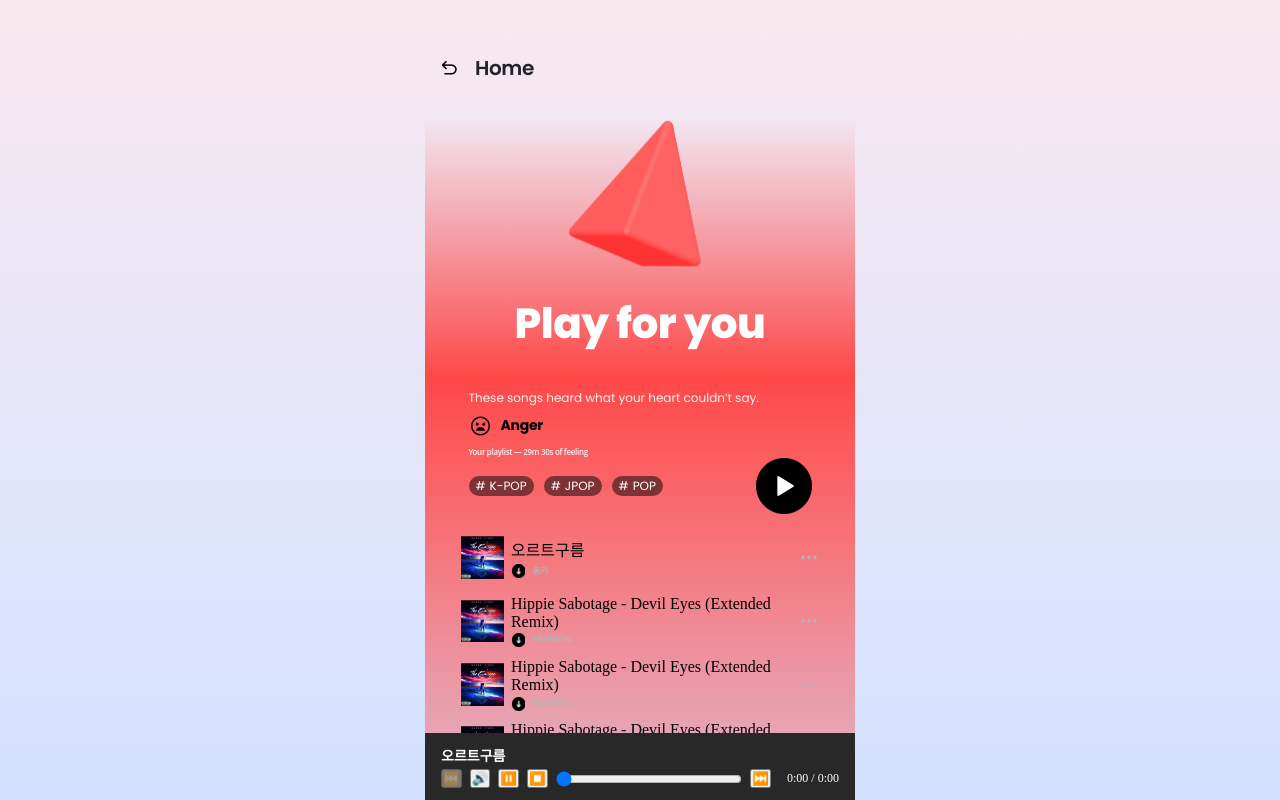
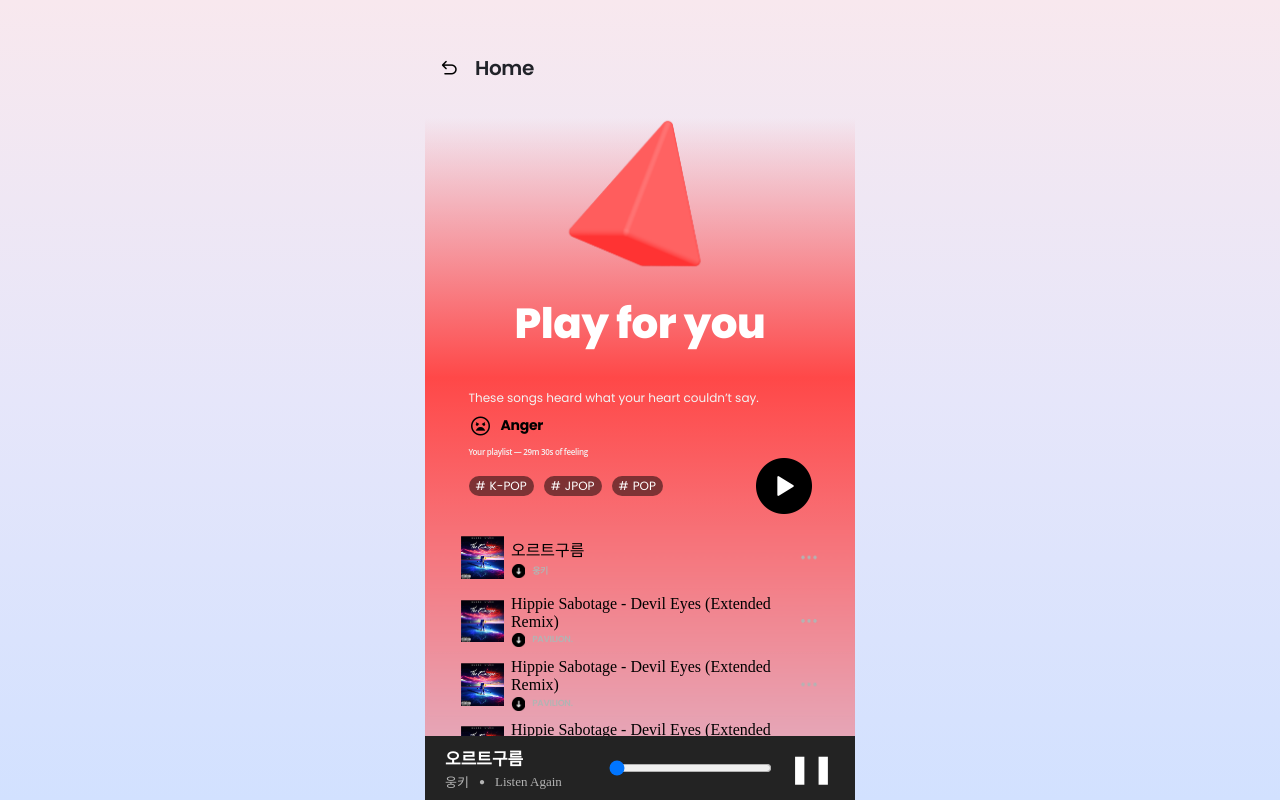
Before and after one commit to DAON-SJSU/layered.frontend, a React (Vite) app: page /playlist in a window 1280 px wide. Both pictures are taken after a click on the picture 783 px from the left and 486 px from the top of the page. Built offline with nearby package versions, Linux system fonts and the light colour scheme.

Commit message:
feat :: footerplaylist 개편

```diff
--- a/src/components/playlist/footerPlaylist/index.tsx
+++ b/src/components/playlist/footerPlaylist/index.tsx
@@ -26,36 +26,30 @@ const FooterPlaylist = ({ playerState }: FooterPlaylistProps) => {
     const {
         playlist,
         currentIdx,
-        isMuted,
         isPaused,
-        isPlaying,
         currentTime,
         duration,
         playerRef,
-        handlePrev,
-        handleNext,
-        handleMute,
         handlePauseToggle,
-        setIsPlaying,
-        setIsPaused,
         setCurrentTime,
         setIsFullscreen,
     } = playerState;
 
-    if (!isPlaying) return null;
+    const music = playlist[currentIdx];
+
+    if (!music) return null;
+
     return (
         <>
             <_.FooterBar onClick={() => setIsFullscreen(true)}>
-                <div style={{ fontWeight: 600, marginBottom: 4, fontSize: 14 }}>
-                    {playlist[currentIdx].title}
-                </div>
-                <div style={{ display: "flex", alignItems: "center", gap: 8 }}>
-                    <button onClick={e => { e.stopPropagation(); handlePrev(); }} disabled={currentIdx === 0}>⏮️</button>
-                    <button onClick={e => { e.stopPropagation(); handleMute(); }}>{isMuted ? "🔇" : "🔊"}</button>
-                    <button onClick={e => { e.stopPropagation(); handlePauseToggle(); }}>
-                        {isPaused ? "▶️" : "⏸️"}
-                    </button>
-                    <button onClick={e => { e.stopPropagation(); setIsPlaying(false); setIsPaused(false); }}>⏹️</button>
+                <_.FooterInfo>
+                    <_.FooterTitle>{music.title}</_.FooterTitle>
+                    <_.FooterSubtitle>
+                        {music.subTitle || music.channel}
+                        <span style={{ fontSize: 10, margin: '0 4px' }}>●</span>
+                        Listen Again
+                    </_.FooterSubtitle>
+                </_.FooterInfo>
                 <input
                     type="range"
                     min={0}
@@ -67,11 +61,11 @@ const FooterPlaylist = ({ playerState }: FooterPlaylistProps) => {
                     onChange={e => { e.stopPropagation(); handleSeek(e, playerRef, setCurrentTime); }}
                     style={{ flex: 1 }}
                 />
-                    <button onClick={e => { e.stopPropagation(); handleNext(); }} disabled={currentIdx === playlist.length - 1}>⏭️</button>
-                    <span style={{ fontSize: 12, marginLeft: 8 }}>
-                        {formatTime(currentTime)} / {formatTime(duration)}
-                    </span>
-                </div>
+                <_.FooterPlayBtn
+                    onClick={e => { e.stopPropagation(); handlePauseToggle(); }}
+                >
+                    {isPaused ? "▶" : "❚❚"}
+                </_.FooterPlayBtn>
             </_.FooterBar>
         </>
     )
--- a/src/components/playlist/footerPlaylist/style.ts
+++ b/src/components/playlist/footerPlaylist/style.ts
@@ -1,17 +1,64 @@
-import styled from "@emotion/styled";
+import styled from '@emotion/styled';
 
-export const FooterBar = styled.footer`
+export const FooterBar = styled.div`
+    display: flex;
+    align-items: center;
+    background: #232323;
+    color: #fff;
+    padding: 12px 20px;
+    width: 100%;
+    min-height: 64px;
+    box-sizing: border-box;
     position: sticky;
     left: 0;
     right: 0;
     bottom: 0;
-    width: calc(100% - 32px);
-    background-color: #282828;
-    color: white;
-    padding: 12px 16px;
+    z-index: 1000;
+    cursor: pointer;
+`;
+
+export const FooterThumb = styled.img`
+    width: 48px;
+    height: 48px;
+    border-radius: 6px;
+    object-fit: cover;
+    margin-right: 16px;
+`;
+
+export const FooterInfo = styled.div`
+    flex: 1;
     display: flex;
     flex-direction: column;
-    z-index: 1000;
-    max-width: 430px;
-    margin: 0 auto;
-`
+    justify-content: center;
+    min-width: 0;
+`;
+
+export const FooterTitle = styled.div`
+    font-size: 17px;
+    font-weight: 600;
+    color: #fff;
+    white-space: nowrap;
+    overflow: hidden;
+    text-overflow: ellipsis;
+`;
+
+export const FooterSubtitle = styled.div`
+    font-size: 13px;
+    color: #b3b3b3;
+    margin-top: 2px;
+    display: flex;
+    align-items: center;
+    gap: 6px;
+`;
+
+export const FooterPlayBtn = styled.button`
+    background: none;
+    border: none;
+    color: #fff;
+    font-size: 28px;
+    margin-left: 16px;
+    cursor: pointer;
+    display: flex;
+    align-items: center;
+    justify-content: center;
+`;
```
Lines whose indentation alone changed are shown as unchanged.
